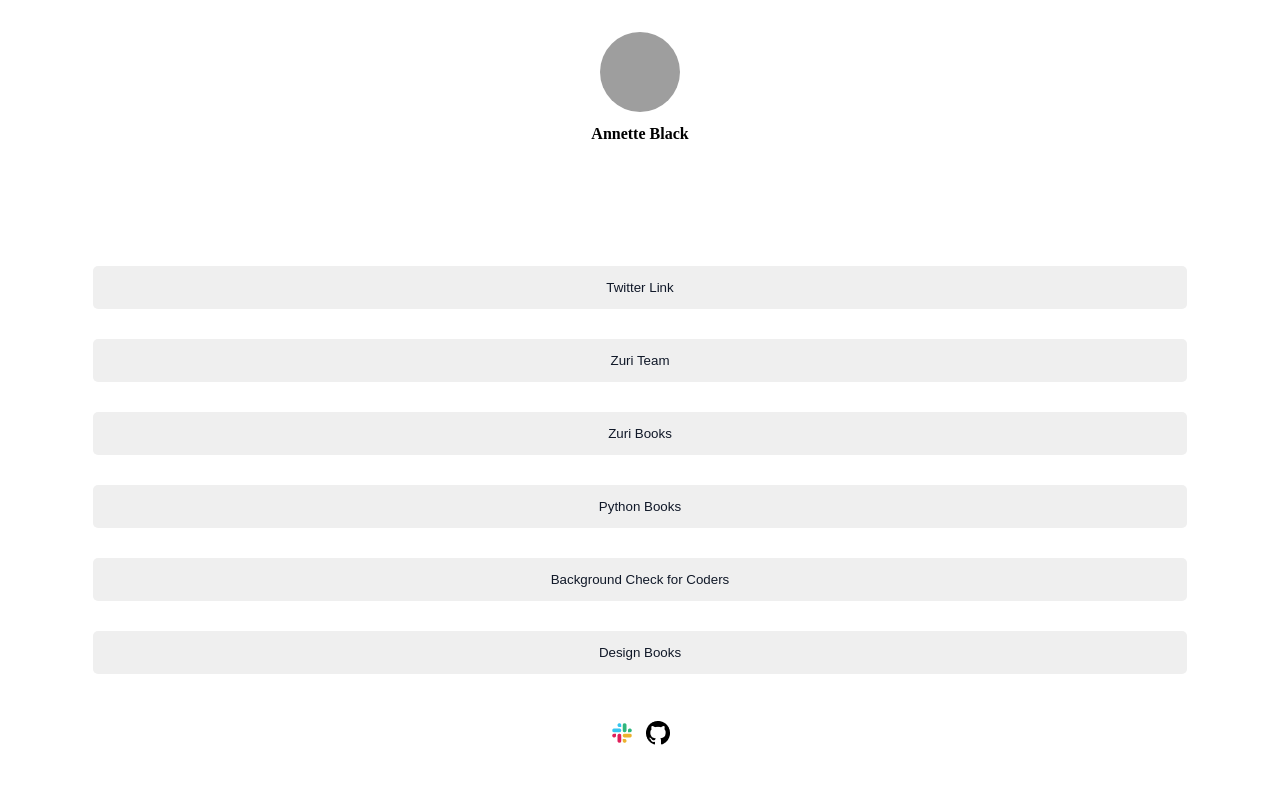
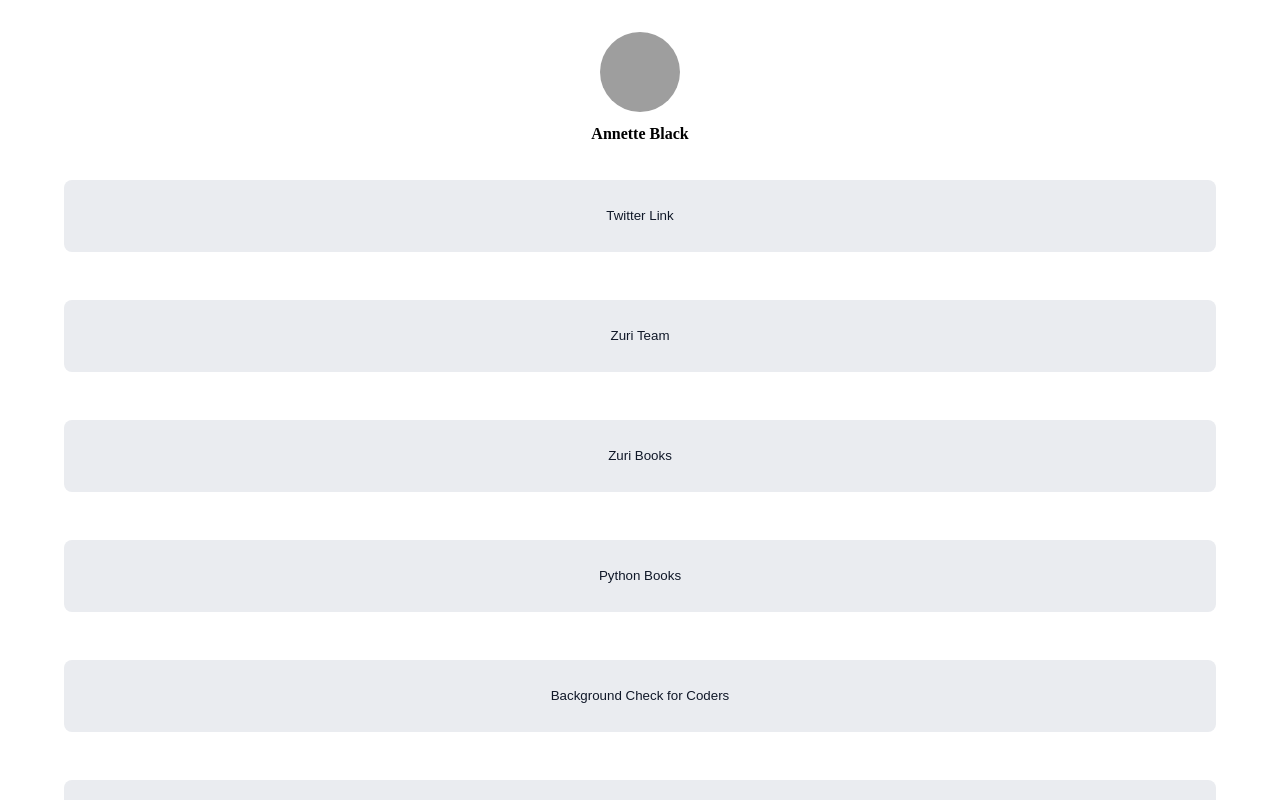
Before and after one commit to doziem/link_tree_app, a React (Create React App) app: page / in a window 1280 px wide. Shown: the top 800 px of the page. Built offline with nearby package versions, Linux system fonts and the light colour scheme; grey boxes are pictures that could not be loaded.

Commit message:
finished adding media query and propperly redirecting the Links on click

```diff
--- a/src/App.css
+++ b/src/App.css
@@ -1,5 +1,11 @@
+a {
+  text-decoration: none;
+  align-items: center;
+  color: #101828;
+}
+
 .app {
-  padding: 2rem;
+  margin: 2rem;
   /* width: 100%; */
 }
 
@@ -26,29 +32,36 @@
   display: none;
 }
 .home {
-  height: 100vh;
+  height: 100%;
+  width: 100%;
   display: flex;
   flex-direction: column;
-  justify-content: center;
+  /* justify-content: center; */
   align-items: center;
 }
 .link {
-  width: 90%;
-  margin: 15px 0;
-  padding: 14px;
+  width: 72rem;
+  height: 4.5rem;
+  margin: 1.5rem auto;
+  padding: 1.5rem 2rem;
   border: none;
-  border-radius: 5px;
+  border-radius: 0.5rem;
+  background: #eaecf0;
   font-weight: 500;
-  color: #101828;
+}
+a:hover {
+  text-decoration: solid;
 }
 .home__social {
-  margin: 2rem 0 7rem 0;
+  margin: 1.5rem 0 3.5rem 0;
 }
 .slack-img {
   margin-right: 12px;
 }
 .footer {
   display: flex;
+  width: 100%;
+  height: 10rem;
   justify-content: space-between;
   align-items: center;
 }
@@ -67,3 +80,33 @@
   height: 32px;
   width: 132px;
 }
+@media only screen and (max-width: 540px) {
+  #profile__img {
+    margin-top: 4rem;
+  }
+  .username {
+    font-size: 2rem;
+  }
+  .link {
+    width: 100%;
+    margin: 1rem 0;
+    padding: 0.5rem 1rem;
+  }
+  .home__social {
+    display: none;
+  }
+  .footer {
+    display: none;
+  }
+}
+
+@media only screen and (min-width: 768px) and (max-width: 959px) {
+  .header {
+    margin-top: 4rem;
+  }
+  .link {
+    width: 98%;
+    /* margin: 1rem 0;
+    padding: 0.5rem 1rem; */
+  }
+}
--- a/src/components/Button.js
+++ b/src/components/Button.js
@@ -1,7 +1,8 @@
 import React from 'react'
 
 const Button = ({ link }) => {
-    return <button className='link' id={link.id} to={link.link}>{link.name}</button>
+
+    return <button className='link' ><a rel="noreferrer" id={link.id} target="_blank" href={link.link}>{link.name}</a></button>
 
 }
 
--- a/src/data.js
+++ b/src/data.js
@@ -22,7 +22,7 @@ const data = [
     {
         name: 'Background Check for Coders',
         id: 'pitch',
-        link: 'https://background.zuri.team'
+        link: ' https://background.zuri.team'
     },
     {
         name: 'Design Books',
--- a/src/pages/Header.js
+++ b/src/pages/Header.js
@@ -5,7 +5,9 @@ const Header = () => {
   return (
     <div className="header">
       <img id="profile__img" src={profile} alt="profile" />
-      <p id="twitter">Annette Black</p>
+      <p className="username" id="twitter">
+        Annette Black
+      </p>
       <p id="slack">Annette Black</p>
     </div>
   );
```
